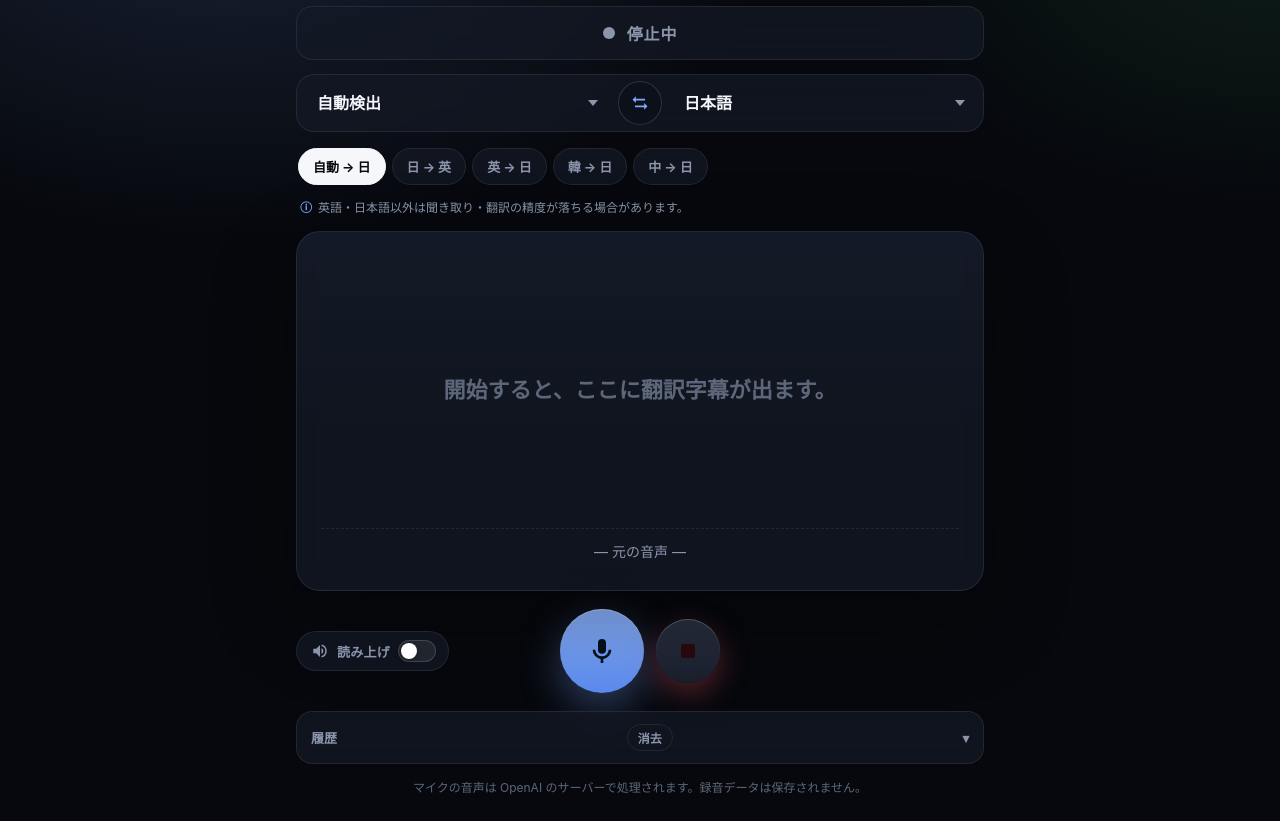
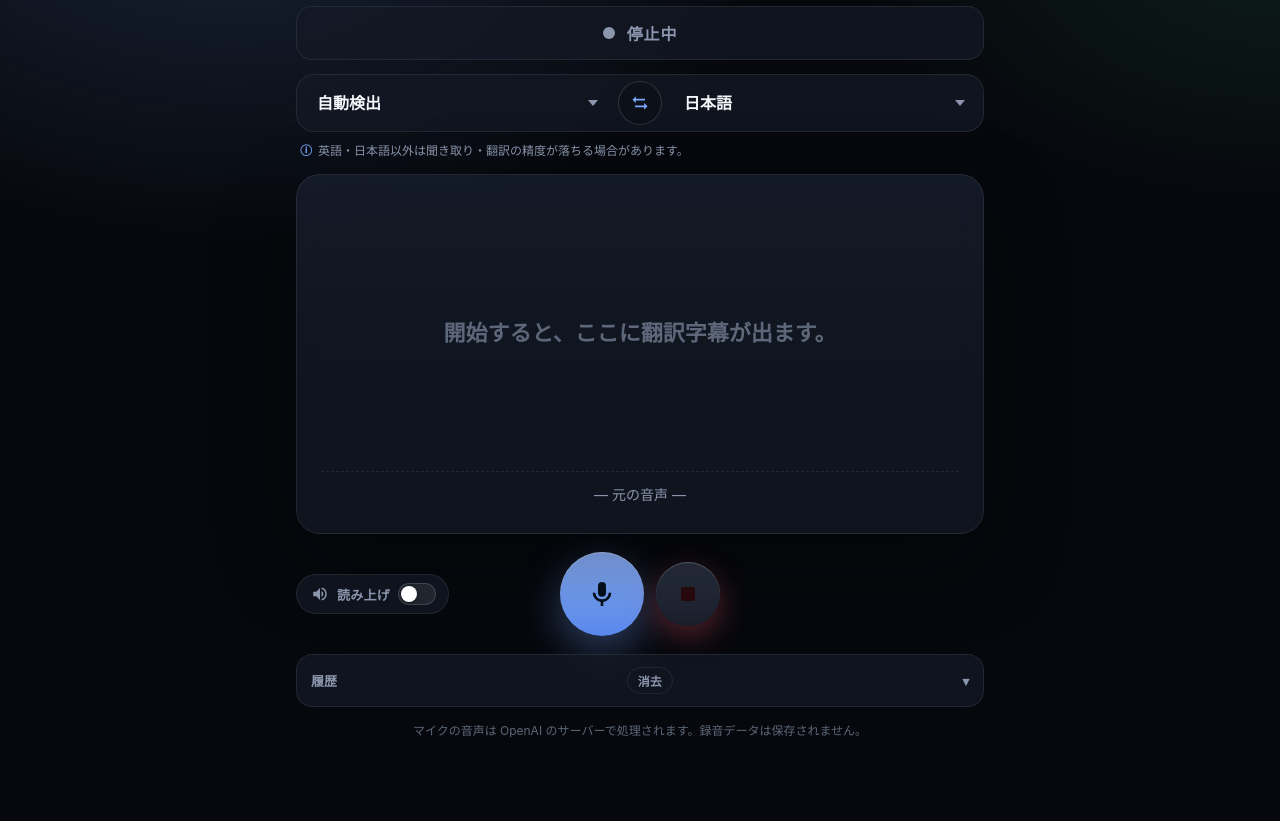
Before and after one commit to mokakokoro0830/realtime-translate-caption, a website: page public/index.html in a window 1280 px wide. Shown: the part 62-883 px from the top of the page. After the commit the page ends 826 px from the top, so only its background shows below. Drawn offline with Linux system fonts and the light colour scheme.

Commit message:
Remove quick-pair buttons based on user feedback
クイックペアボタンが「これだけしか対応してない」と誤解を生んでいたため削除。
プルダウンに集中させて13言語対応の幅広さを伝わりやすくする。

```diff
--- a/public/app.js
+++ b/public/app.js
@@ -21,41 +21,12 @@ function setTranslationText(text, { placeholder = false } = {}) {
 $("startBtn").addEventListener("click", startTranslation);
 $("stopBtn").addEventListener("click", stopTranslation);
 $("sourceLang").addEventListener("change", () => {
-  updateQuickPairsActive();
   if (state.dc?.readyState === "open") sendSessionUpdate(state.dc);
 });
 $("targetLang").addEventListener("change", () => {
-  updateQuickPairsActive();
   if (state.dc?.readyState === "open") sendSessionUpdate(state.dc);
 });
 $("swapLang").addEventListener("click", swapLanguages);
-document.querySelectorAll("#quickPairs button").forEach((btn) => {
-  btn.addEventListener("click", () => {
-    const source = btn.dataset.source;
-    const target = btn.dataset.target;
-    setLanguagePair(source, target);
-  });
-});
-
-function setLanguagePair(source, target) {
-  const sourceSel = $("sourceLang");
-  const targetSel = $("targetLang");
-  if (Array.from(sourceSel.options).some((o) => o.value === source)) sourceSel.value = source;
-  if (Array.from(targetSel.options).some((o) => o.value === target)) targetSel.value = target;
-  updateQuickPairsActive();
-  if (state.dc?.readyState === "open") sendSessionUpdate(state.dc);
-}
-
-function updateQuickPairsActive() {
-  const s = $("sourceLang").value;
-  const t = $("targetLang").value;
-  document.querySelectorAll("#quickPairs button").forEach((btn) => {
-    const active = btn.dataset.source === s && btn.dataset.target === t;
-    btn.classList.toggle("active", active);
-  });
-}
-
-updateQuickPairsActive();
 $("voiceOutput").addEventListener("change", () => {
   if (state.dc?.readyState === "open") sendSessionUpdate(state.dc);
   $("remoteAudio").muted = !$("voiceOutput").checked;
--- a/public/index.html
+++ b/public/index.html
@@ -62,14 +62,6 @@
       </select>
     </section>
 
-    <div class="quick-pairs" id="quickPairs">
-      <button type="button" data-source="auto" data-target="Japanese">自動 → 日</button>
-      <button type="button" data-source="Japanese" data-target="English">日 → 英</button>
-      <button type="button" data-source="English" data-target="Japanese">英 → 日</button>
-      <button type="button" data-source="Korean" data-target="Japanese">韓 → 日</button>
-      <button type="button" data-source="Chinese" data-target="Japanese">中 → 日</button>
-    </div>
-
     <p class="lang-note">
       <span class="lang-note-icon" aria-hidden="true">ⓘ</span>
       英語・日本語以外は聞き取り・翻訳の精度が落ちる場合があります。
--- a/public/styles.css
+++ b/public/styles.css
@@ -46,7 +46,7 @@ button { cursor: pointer; }
     max(14px, env(safe-area-inset-top)) 16px
     max(24px, env(safe-area-inset-bottom));
   display: grid;
-  grid-template-rows: auto auto auto auto auto 1fr auto auto auto;
+  grid-template-rows: auto auto auto auto 1fr auto auto auto;
   gap: 14px;
 }
 
@@ -226,43 +226,6 @@ button { cursor: pointer; }
 
 .swap:hover { background: var(--accent-soft); color: var(--text); }
 .swap:active { transform: rotate(180deg); }
-
-/* クイックペア（チップ） */
-.quick-pairs {
-  display: flex;
-  gap: 6px;
-  overflow-x: auto;
-  padding: 2px 2px 4px;
-  scrollbar-width: none;
-}
-
-.quick-pairs::-webkit-scrollbar { display: none; }
-
-.quick-pairs button {
-  flex: 0 0 auto;
-  padding: 8px 14px;
-  border-radius: 999px;
-  border: 1px solid var(--line);
-  background: var(--panel);
-  color: var(--muted);
-  font-size: 13px;
-  font-weight: 700;
-  white-space: nowrap;
-  transition: all .15s ease;
-  backdrop-filter: blur(10px);
-  -webkit-backdrop-filter: blur(10px);
-}
-
-.quick-pairs button:hover {
-  border-color: var(--line-strong);
-  color: var(--text);
-}
-
-.quick-pairs button.active {
-  background: var(--text);
-  border-color: var(--text);
-  color: var(--bg);
-}
 
 /* 言語注記 */
 .lang-note {
@@ -577,5 +540,4 @@ button.ghost:hover {
 /* タップターゲット最適化（スマホ） */
 @media (hover: none) {
   .swap:hover { background: var(--bg-2); color: var(--accent); }
-  .quick-pairs button:hover { color: var(--muted); }
 }
```
